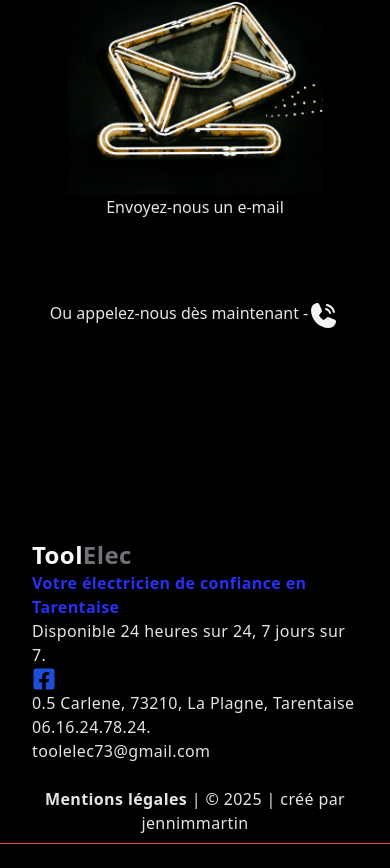
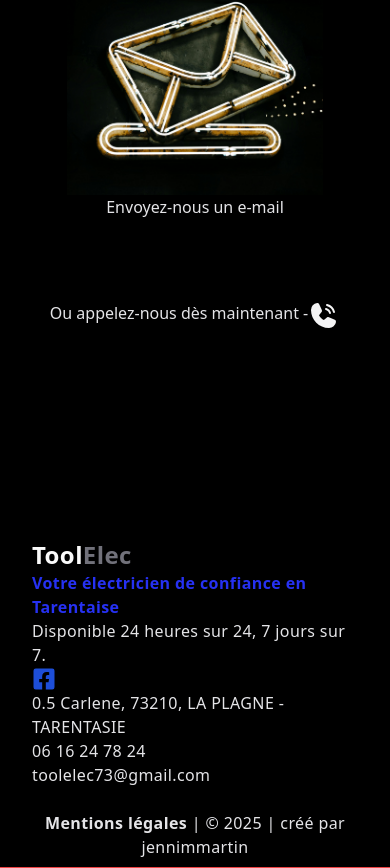
Before and after one commit to jennimmartin/tool-elec, a React (Vite) app: page / in a window 390 px wide. Shown: the part 6741-7609 px from the top of the page. Before the commit the page ends 7585 px from the top, so only its background shows below. Built offline with nearby package versions, Linux system fonts and the light colour scheme.

Commit message:
Footer update for address and phone format

```diff
--- a/src/Components/ComponentsEn/FooterEn.jsx
+++ b/src/Components/ComponentsEn/FooterEn.jsx
@@ -21,8 +21,8 @@ const FooterEn = () => {
           </div>
         </article>
         <div className="text-zinc-200 font-thin grid md:place-items-end">
-          <p>0.5 Carlene, 73210, La Plagne, Tarentaise</p>
-          <p>06.16.24.78.24.</p>
+          <p>0.5 Carlene, 73210, LA PLAGNE - TARENTASIE</p>
+          <p>06 16 24 78 24</p>
           <p>toolelec73@gmail.com</p>
         </div>
       </div>
--- a/src/Components/FooterFr.jsx
+++ b/src/Components/FooterFr.jsx
@@ -23,8 +23,8 @@ const FooterFr = () => {
           </div>
         </article>
         <div className="text-zinc-200 font-thin grid md:place-items-end">
-          <p>0.5 Carlene, 73210, La Plagne, Tarentaise</p>
-          <p>06.16.24.78.24.</p>
+          <p>0.5 Carlene, 73210, LA PLAGNE - TARENTASIE</p>
+          <p>06 16 24 78 24</p>
           <p>toolelec73@gmail.com</p>
         </div>
       </div>
```
